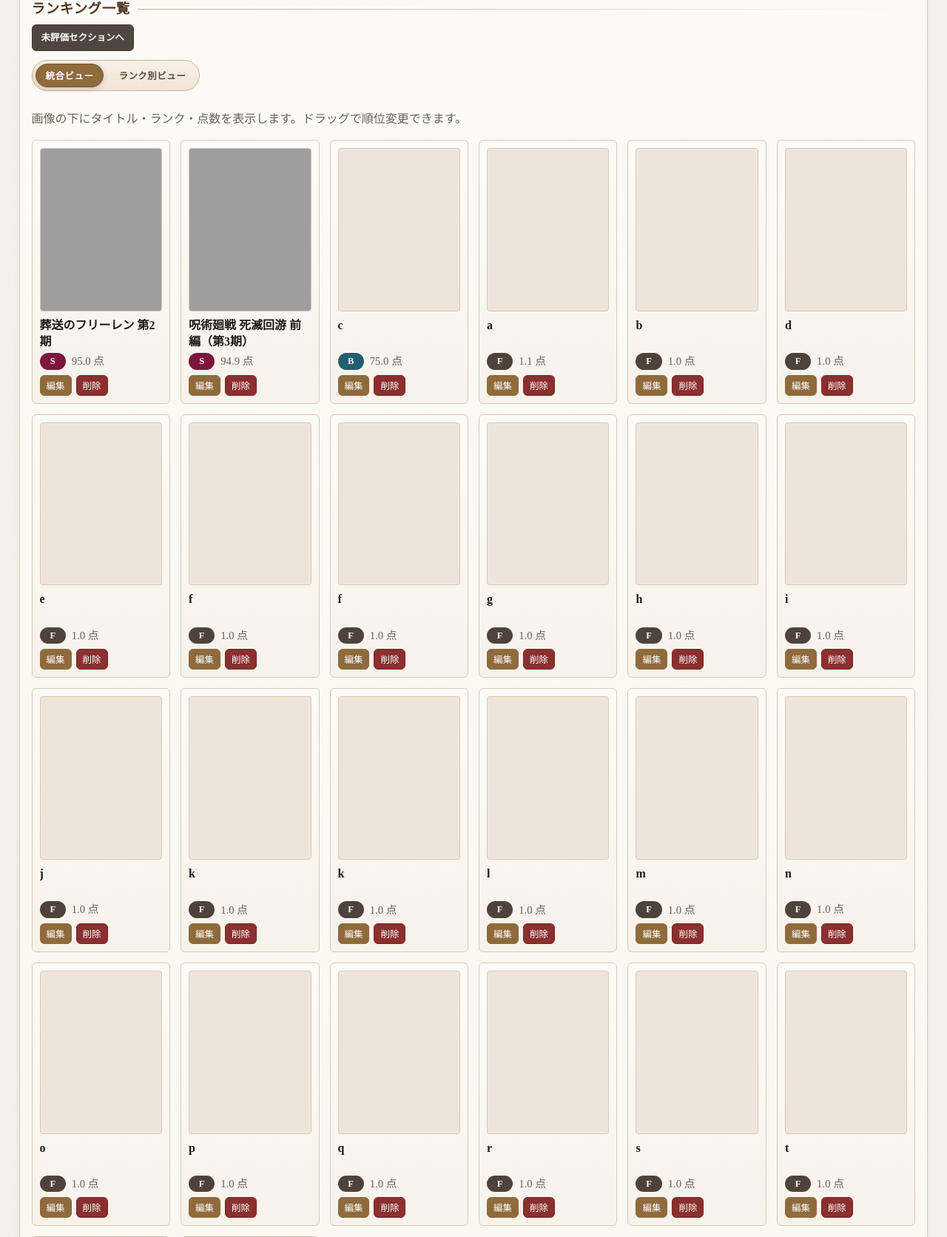
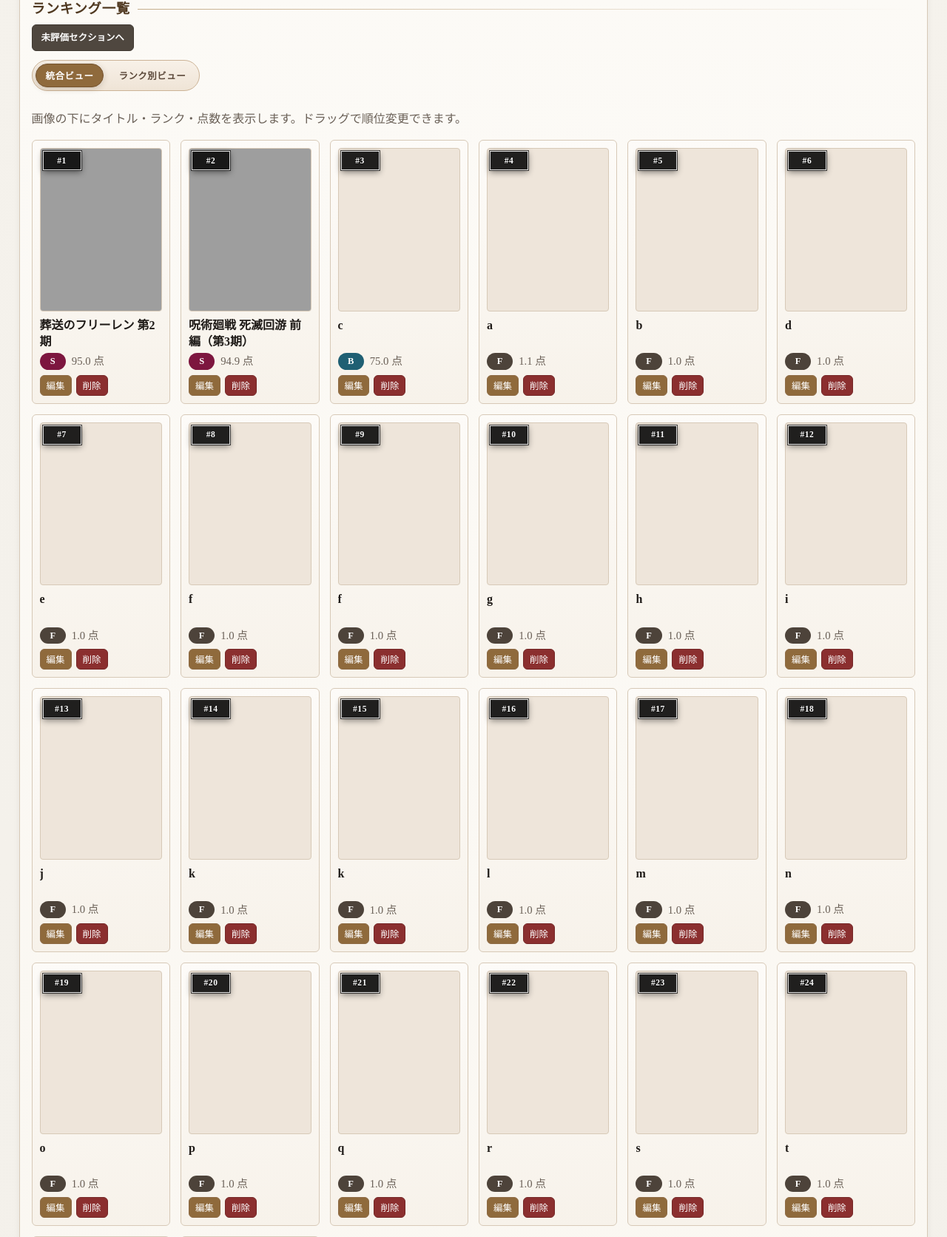
Before and after one commit to seita-uchida/anime_ranking, a Django app: page / in a window 1280 px wide. Shown: the part 350-2022 px from the top of the page at 74% size. Run offline with Django 5.2, Linux system fonts and the light colour scheme; a user stored in the database is signed in; data comes from the database, SQL or seed files in the repository; both versions use the stored data as it was after the commit; grey boxes are pictures that could not be loaded.

Commit message:
ランキング表示にランクインデックスを追加し、スタイルを更新。順位の表示を動的に更新する機能を実装。

```diff
--- a/anime/templates/anime/anime_list.html
+++ b/anime/templates/anime/anime_list.html
@@ -95,6 +95,7 @@
         <div class="anime-grid" id="ranked-grid" data-next-page="{{ ranked_next_page|default:'' }}" data-has-next="{{ ranked_has_next|yesno:'1,0' }}">
             {% for anime in ranked_anime %}
                 <article class="anime-item js-anime-card" data-anime-id="{{ anime.id }}" data-zone="ranked">
+                    <div class="rank-index js-rank-index">#{{ forloop.counter }}</div>
                     {% if anime.image_url %}
                         <img src="{{ anime.image_url }}" alt="{{ anime.title }}" class="anime-cover">
                     {% else %}
@@ -245,9 +246,11 @@
             : '<span class="rank-badge js-rank-badge unscored">未評価</span>';
         const scoreText = anime.score ? `${escapeHtml(anime.score)} 点` : "点数なし";
         const scoreInput = anime.score ? escapeHtml(anime.score) : "";
+        const rankIndex = zone === "ranked" ? '<div class="rank-index js-rank-index"></div>' : "";
 
         return `
             <article class="anime-item js-anime-card" data-anime-id="${anime.id}" data-zone="${zone}">
+                ${rankIndex}
                 ${image}
                 <div class="anime-meta">
                     <div class="anime-title js-title-text">${title}</div>
@@ -306,6 +309,24 @@
         if (unscoredGrid && unscoredEmpty) {
             unscoredEmpty.hidden = unscoredGrid.querySelectorAll(".js-anime-card").length > 0;
         }
+    }
+
+    function refreshRankIndices() {
+        const rankedGrid = document.getElementById("ranked-grid");
+        if (!rankedGrid) {
+            return;
+        }
+
+        const showRank = !isRankSplitMode;
+        const rankedCards = rankedGrid.querySelectorAll(".js-anime-card[data-zone='ranked']");
+        rankedCards.forEach((card, index) => {
+            const rankIndex = card.querySelector(".js-rank-index");
+            if (!rankIndex) {
+                return;
+            }
+            rankIndex.textContent = `#${index + 1}`;
+            rankIndex.hidden = !showRank;
+        });
     }
 
     function getCardRank(card) {
@@ -404,6 +425,7 @@
         }
 
         updateDragAvailability();
+        refreshRankIndices();
     }
 
     function updateCardScore(card, anime) {
@@ -464,6 +486,7 @@
 
             updateCardScore(item, data.anime);
             moveCardByZone(item, data.anime.score);
+            refreshRankIndices();
         } catch (err) {
             if (fromContainer) {
                 restoreCardPosition(fromContainer, item, oldIndex);
@@ -549,6 +572,7 @@
 
             card.remove();
             updateEmptyMessages();
+            refreshRankIndices();
         } catch (err) {
             error.textContent = err.message;
             error.hidden = false;
@@ -623,6 +647,7 @@
                 grid.appendChild(fragment);
             }
             updateEmptyMessages();
+            refreshRankIndices();
 
             grid.dataset.hasNext = data.has_next ? "1" : "0";
             grid.dataset.nextPage = data.next_page || "";
@@ -781,6 +806,7 @@
             if (seasonInput) seasonInput.value = INLINE_DEFAULT_SEASON;
             if (scoreInput) scoreInput.value = INLINE_DEFAULT_SCORE;
             updateEmptyMessages();
+            refreshRankIndices();
         } catch (err) {
             error.textContent = err.message;
             error.hidden = false;
@@ -827,6 +853,7 @@
     setupInlineAddForm();
     applyRankViewMode("flat");
     updateEmptyMessages();
+    refreshRankIndices();
     setupInfiniteScroll("ranked");
     setupInfiniteScroll("unscored");
 })();
--- a/anime/templates/base.html
+++ b/anime/templates/base.html
@@ -366,6 +366,7 @@
             border: 1px solid var(--line);
             border-radius: 6px;
             padding: 10px;
+            position: relative;
             transition: border-color 0.14s ease, box-shadow 0.14s ease, transform 0.14s ease;
         }
 
@@ -404,6 +405,29 @@
             margin-top: 8px;
             display: grid;
             gap: 5px;
+        }
+
+        .rank-index {
+            position: absolute;
+            top: 14px;
+            left: 14px;
+            z-index: 2;
+            display: inline-flex;
+            align-items: center;
+            justify-content: center;
+            min-width: 52px;
+            height: 26px;
+            font-size: 0.72rem;
+            font-weight: 700;
+            color: #ffffff;
+            background: rgba(10, 10, 10, 0.9);
+            border: 1px solid rgba(255, 255, 255, 0.88);
+            border-radius: 0;
+            letter-spacing: 0.05em;
+            box-shadow:
+                0 0 0 1px rgba(0, 0, 0, 0.7),
+                0 3px 8px rgba(0, 0, 0, 0.45);
+            text-shadow: 0 1px 0 rgba(0, 0, 0, 0.75);
         }
 
         .anime-title {
```
Also changed, not shown: db.sqlite3.
